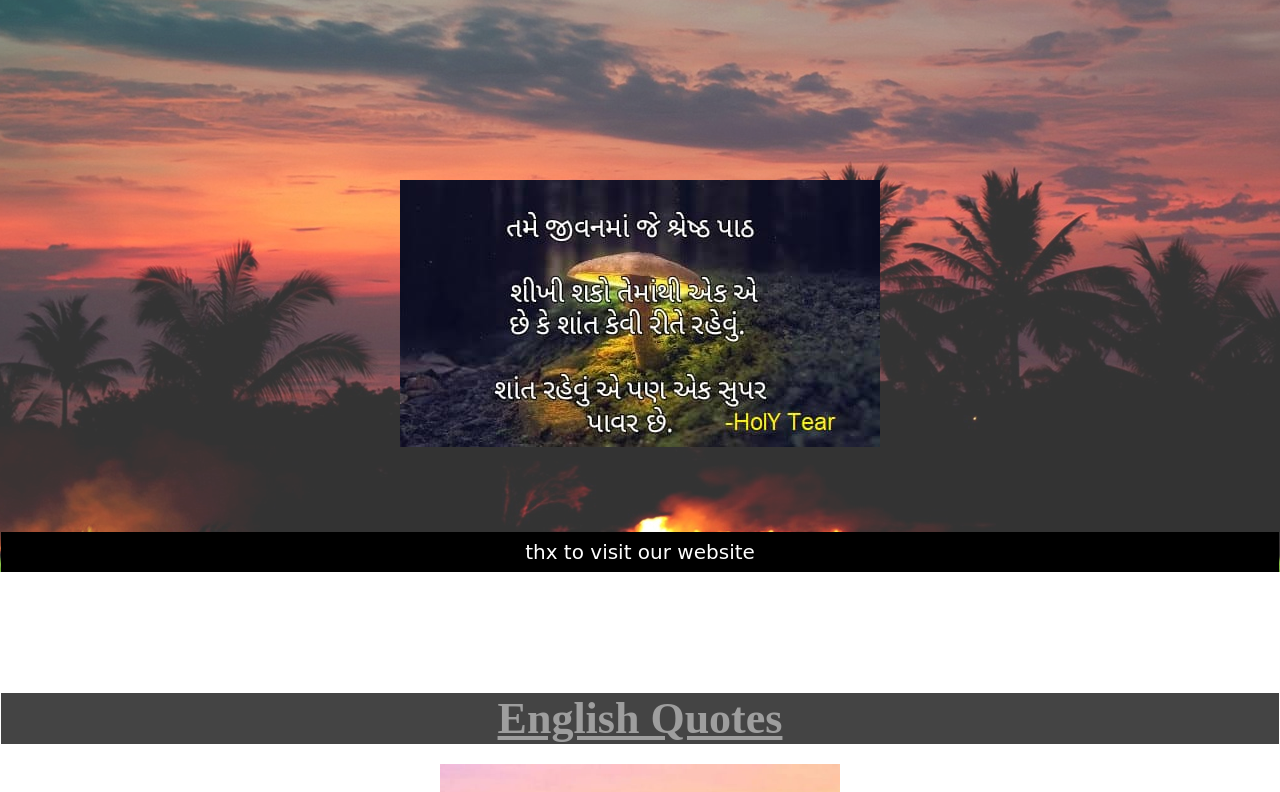
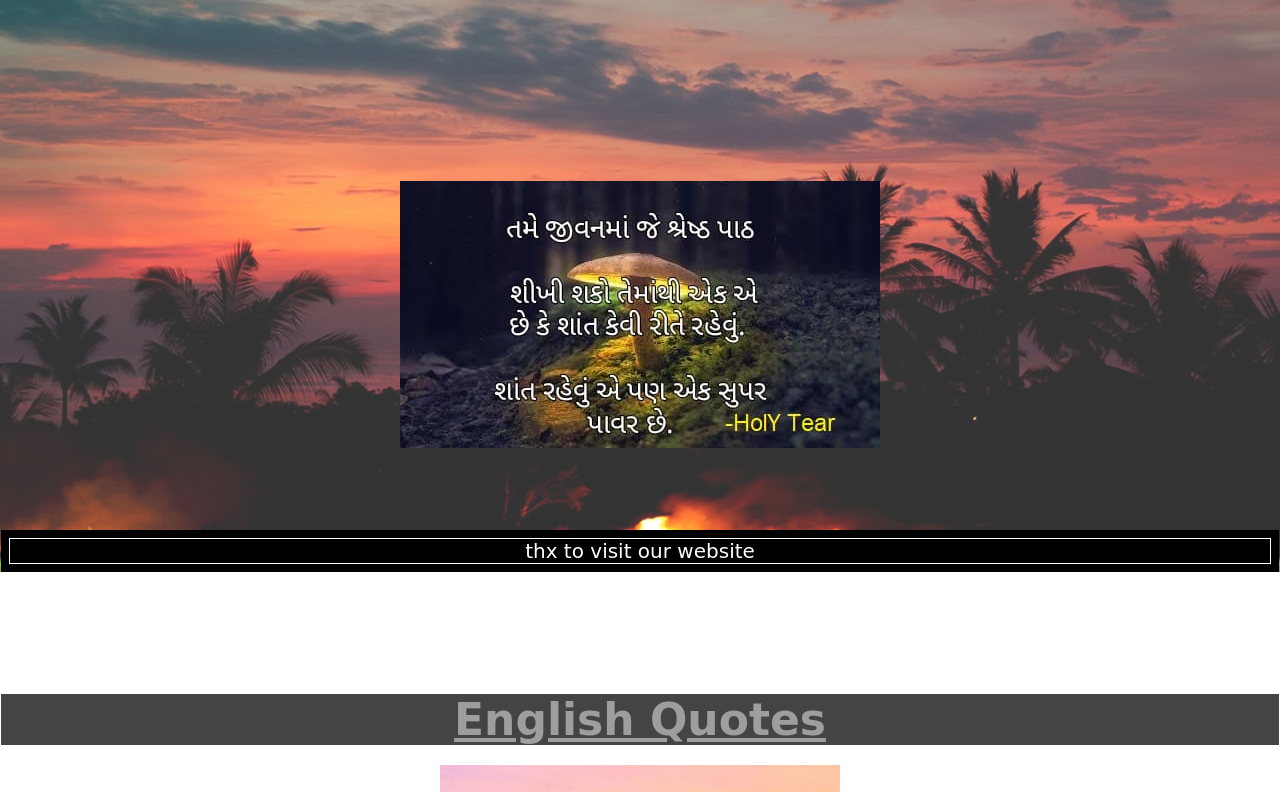
Before and after one commit to dhruv4023/HolYTeaR, a plain HTML site: page Quotes.html in a window 1280 px wide. Shown: the part 228-1020 px from the top of the page. Drawn offline with Linux system fonts and the light colour scheme.

Commit message:
js modified

```diff
--- a/Quotes.html
+++ b/Quotes.html
@@ -57,6 +57,6 @@
             </div>
         </section>
     </body>
-<script src="java.js"></script>
+<script defer src="java.js"></script>
 
 </html>
--- a/csss.css
+++ b/csss.css
@@ -3,6 +3,7 @@
 }
 html {
   font-size: 20px;
+  font-family: cursive;
   scroll-behavior: smooth;
 }
 /* background-image ----------------------------- */
@@ -23,8 +24,8 @@ body::before {
   position: fixed;
   top: 0;
   left: 0;
-  width: 100%;
-  height: 100%;
+  width: 100vw;
+  height: 100vh;
   z-index: -1;
   opacity: 0.8;
 }
@@ -232,9 +233,10 @@ h2 {
   flex-wrap: wrap;
 }
 .ft{
+  border: 1px solid;
+  color:white ;
   text-align: center;
   flex-grow: 3;
-  font-family: cursive;
   /* justify-content: center; */
   /* border:1px solid tomato; */
 }
--- a/time.js
+++ b/time.js
@@ -26,4 +26,4 @@ if (dy < 10){
     dy="0"+dy;
 }
 let yyyy=newDate.getFullYear();
-document.getElementById("day").innerHTML = dy+" "+month[m]+","+yyyy;
+document.getElementById("day").innerHTML = dy + " " + month[m] + "," + yyyy;
```
Also changed, not shown: index.html (+2 -2 lines), picture.html (+1 -1 lines).
